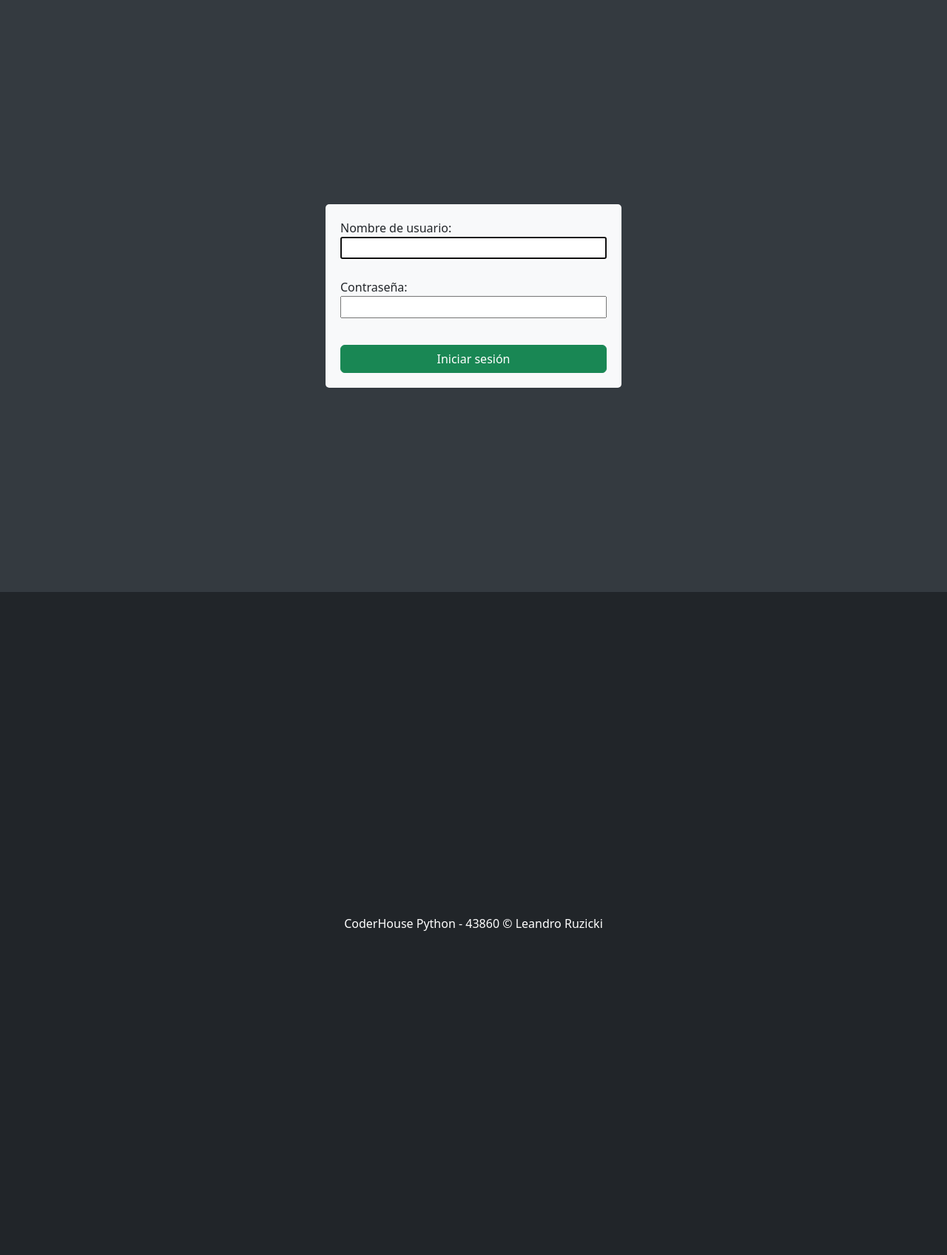
After one commit to ruzickileandro/Proyecto-Final-Ruzicki-Leandro, a Django app: page /login/ in a window 1280 px wide. The commit adds this page. Shown: the whole page at 74% size. Run offline with Django 4.2, Linux system fonts and the light colour scheme.

Commit message:
agrego login - logout - validaciones

```diff
--- a/project/apps/Home/urls.py
+++ b/project/apps/Home/urls.py
@@ -7,7 +7,7 @@ app_name = "Home"
 
 urlpatterns = [
     path("", home, name="home"),
-    path('registro/', views.registro_view, name='registro'),
+    #path('registro/', views.registro_view, name='registro'),
 ]
 
 urlpatterns += staticfiles_urlpatterns()
--- a/project/apps/Home/views.py
+++ b/project/apps/Home/views.py
@@ -1,5 +1,4 @@
 from django.shortcuts import render
-
 # Create your views here.
 
 def home(request):
--- a/project/apps/usuario/forms.py
+++ b/project/apps/usuario/forms.py
@@ -1,11 +1,13 @@
 from django import forms
 from apps.usuario.models import Usuario
 from django.shortcuts import render
+from django.contrib.auth.forms import AuthenticationForm
+from django.contrib.auth.models import User
 
 class UsuarioForm(forms.ModelForm):
     class Meta:
         model = Usuario
-        fields = ['nombre', 'apellido', 'email', 'contraseña']
+        fields = ['nombre', 'apellido', 'usuario', 'email', 'contraseña']
 
 def usuarioFormulario(request):
 
@@ -18,6 +20,7 @@ def usuarioFormulario(request):
                   informacion = miFormulario.cleaned_data
                   usuario = Usuario(nombre=informacion["nombre"],
                                    apellido=informacion["apellido"],
+                                   usuario=informacion["usuario"],
                                    email=informacion["email"],
                                    contraseña=informacion["contraseña"])
                   usuario.save()
@@ -26,3 +29,12 @@ def usuarioFormulario(request):
             miFormulario = UsuarioForm()
 
       return render(request, "usuario/crear_usuario.html", {"miFormulario": miFormulario})
+
+class CustomAuthenticationForm(AuthenticationForm):
+    class Meta:
+        model = User
+        fields = ["username", "password"]
+        widgets = {
+            "username": forms.TextInput(attrs={"class": "form-control"}),
+            "password": forms.PasswordInput(attrs={"class": "form-control"}),
+        }
--- a/project/apps/usuario/models.py
+++ b/project/apps/usuario/models.py
@@ -3,6 +3,7 @@ from django.db import models
 class Usuario(models.Model):
     nombre = models.CharField(max_length=100)
     apellido = models.CharField(max_length=100)
+    usuario = models.CharField(max_length=100)
     email = models.EmailField()
     contraseña = models.CharField(max_length=100)
     def __str__(self):
--- a/project/apps/usuario/templates/usuario/crear_usuario.html
+++ b/project/apps/usuario/templates/usuario/crear_usuario.html
@@ -48,6 +48,10 @@
                 <input type="text" name="apellido" class="form-control" id="apellido">
             </div>
             <div class="mb-3">
+                <label for="usuario" class="form-label">Usuario:</label>
+                <input type="text" name="usuario" class="form-control" id="usuario">
+            </div>
+            <div class="mb-3">
                 <label for="email" class="form-label">Email:</label>
                 <input type="email" name="email" class="form-control" id="email">
             </div>
--- a/project/apps/usuario/templates/usuario/index.html
+++ b/project/apps/usuario/templates/usuario/index.html
@@ -7,7 +7,7 @@
     <h1>Lista de Usuarios</h1>
     <ul>
     {% for usuario in usuarios %}
-        <li>{{ usuario.nombre }} - {{ usuario.email }}</li>
+        <li>{{ usuario.usuario }} - {{ usuario.email }}</li>
     {% empty %}
         <li>No hay usuarios registrados.</li>
     {% endfor %}
--- /dev/null
+++ b/project/apps/usuario/templates/usuario/login.html
@@ -0,0 +1,63 @@
+<!DOCTYPE html>
+<html lang="es">
+<head>
+    <meta charset="UTF-8">
+    <meta http-equiv="X-UA-Compatible" content="IE=edge">
+    <meta name="viewport" content="width=device-width, initial-scale=1.0">
+    <title>Inicio de sesión</title>
+
+    <link href="https://cdn.jsdelivr.net/npm/bootstrap@5.3.0/dist/css/bootstrap.min.css" rel="stylesheet">
+
+    <style>
+        body {
+            background-color: #343a40;
+        }
+        h1 {
+            color: #000;
+        }
+        .container {
+            display: flex;
+            justify-content: center;
+            align-items: center;
+            height: 100vh;
+        }
+        form {
+            max-width: 400px;
+            padding: 20px;
+            background-color: #f8f9fa;
+            border-radius: 5px;
+        }
+        form button {
+            margin-top: 10px;
+            width: 100%;
+        }
+        form input[type="text"],
+        form input[type="password"],
+        form input[type="email"] {
+            width: 100%;
+            margin-bottom: 10px;
+        }
+        form h1 {
+            text-align: center;
+            margin-bottom: 20px;
+        }
+    </style>
+</head>
+<body>
+    <div class="container">
+        <form action="" method="post">
+            {% csrf_token %}
+            {{ form.as_p }}
+            <div class="d-grid gap-3">
+                <button type="submit" class="btn btn-success">Iniciar sesión</button>
+            </div>
+        </form>
+    </div>
+
+    <footer class="py-5 bg-dark">
+        <div class="container"><p class="m-0 text-center text-white">CoderHouse Python - 43860 &copy; Leandro Ruzicki</p></div>
+    </footer>
+
+    <script src="https://cdn.jsdelivr.net/npm/bootstrap@5.3.0/dist/js/bootstrap.bundle.min.js"></script>
+</body>
+</html>
--- a/project/apps/usuario/views.py
+++ b/project/apps/usuario/views.py
@@ -1,7 +1,11 @@
 from django.shortcuts import render, redirect
 from django.http import HttpResponse, HttpRequest
+from django.contrib.auth.forms import AuthenticationForm, UserCreationForm
+from django.contrib.auth import login, logout, authenticate
 from .models import Usuario
 from .forms import UsuarioForm
+
+from . import forms
 
 def lista_usuarios(request):
     usuarios = Usuario.objects.all()
@@ -16,3 +20,17 @@ def crear_usuario(request: HttpRequest) -> HttpResponse:
     else:
         form = UsuarioForm()
     return render(request, "usuario/crear_usuario.html", {"form": form})
+
+def login_request(request: HttpRequest) -> HttpResponse:
+    if request.method == "POST":
+        form = forms.CustomAuthenticationForm(request, request.POST)
+        if form.is_valid():
+            usuario = form.cleaned_data.get("username")
+            contraseña = form.cleaned_data.get("password")
+            user = authenticate(username=usuario, password=contraseña)
+            if user is not None:
+                login(request, user)
+                return render(request, "Home/index.html", {"mensaje": "Iniciaste sesión correctamente"})
+    else:
+        form = forms.CustomAuthenticationForm()
+    return render(request, "usuario/login.html", {"form": form})
--- a/project/config/urls.py
+++ b/project/config/urls.py
@@ -20,12 +20,18 @@ from apps.usuario.views import crear_usuario
 from apps.evento.views import crear_evento
 from apps.evento.views import buscar_eventos
 from apps.evento.views import lista_eventos
+from apps.usuario.views import login_request
+
+from django.contrib.auth.views import LogoutView
 
 urlpatterns = [
     path('admin/', admin.site.urls),
+    path('login/', login_request, name="login"),
+    path('logout/', LogoutView.as_view(template_name='usuario/logout.html'), name="logout"),
     path('', lista_eventos, name='home'),
     path('crear_usuario/', crear_usuario, name='crear_usuario'),
     path('crear_evento/', crear_evento, name='crear_eventos'),
     path('buscar_eventos/', buscar_eventos, name='buscar_eventos'),
     path('', include('apps.evento.urls', namespace='lista_eventos')),
+
 ]
```
Also changed, not shown: project/apps/Home/templates/Home/navbar.html (+21 -1 lines), project/apps/Home/templates/Home/section.html (added, +27 -0 lines), project/apps/usuario/templates/usuario/logout.html (added, +9 -0 lines), project/apps/usuario/urls.py (+8 -2 lines), project/apps/usuario/migrations/0003_usuario_usuario.py (added), project/db.sqlite3.
